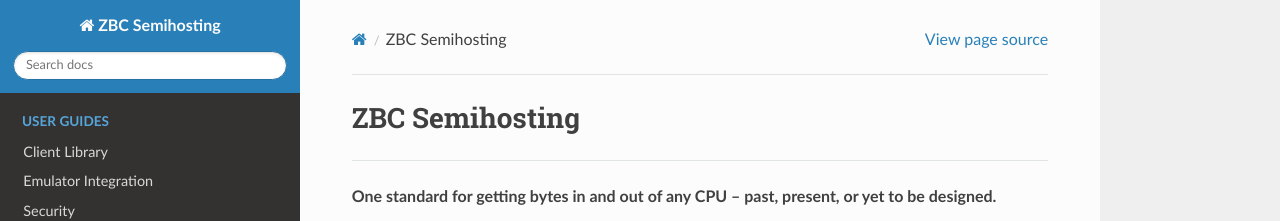
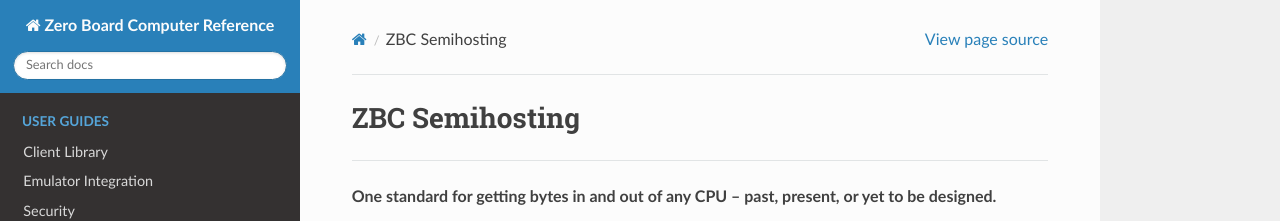
Before and after one commit to johnwbyrd/semihost, a Sphinx documentation site: the page built from docs/source/index.rst, in a window 1280 px wide. Shown: the top 221 px of the page. Built offline with Sphinx 7.4.7 and the Read the Docs theme 3.1.0, drawn with Linux system fonts in a browser that asks for light colours.

Commit message:
docs(sphinx): rename project to "Zero Board Computer Reference"
"ZBC Semihosting" was adjectival; it named neither the project nor the
device. The new title commits to what the site actually is: the
reference documentation for the Zero Board Computer.

Updates the rendered HTML <title>, the sidebar header, and the browser
tab on https://johnwbyrd.github.io/zbc/ after docs.yml redeploys.

```diff
--- a/docs/source/conf.py
+++ b/docs/source/conf.py
@@ -6,7 +6,7 @@
 # -- Project information -----------------------------------------------------
 # https://www.sphinx-doc.org/en/master/usage/configuration.html#project-information
 
-project = 'ZBC Semihosting'
+project = 'Zero Board Computer Reference'
 copyright = '2024, ZBC Project Contributors'
 author = 'ZBC Project Contributors'
 release = '0.1.0'
```
